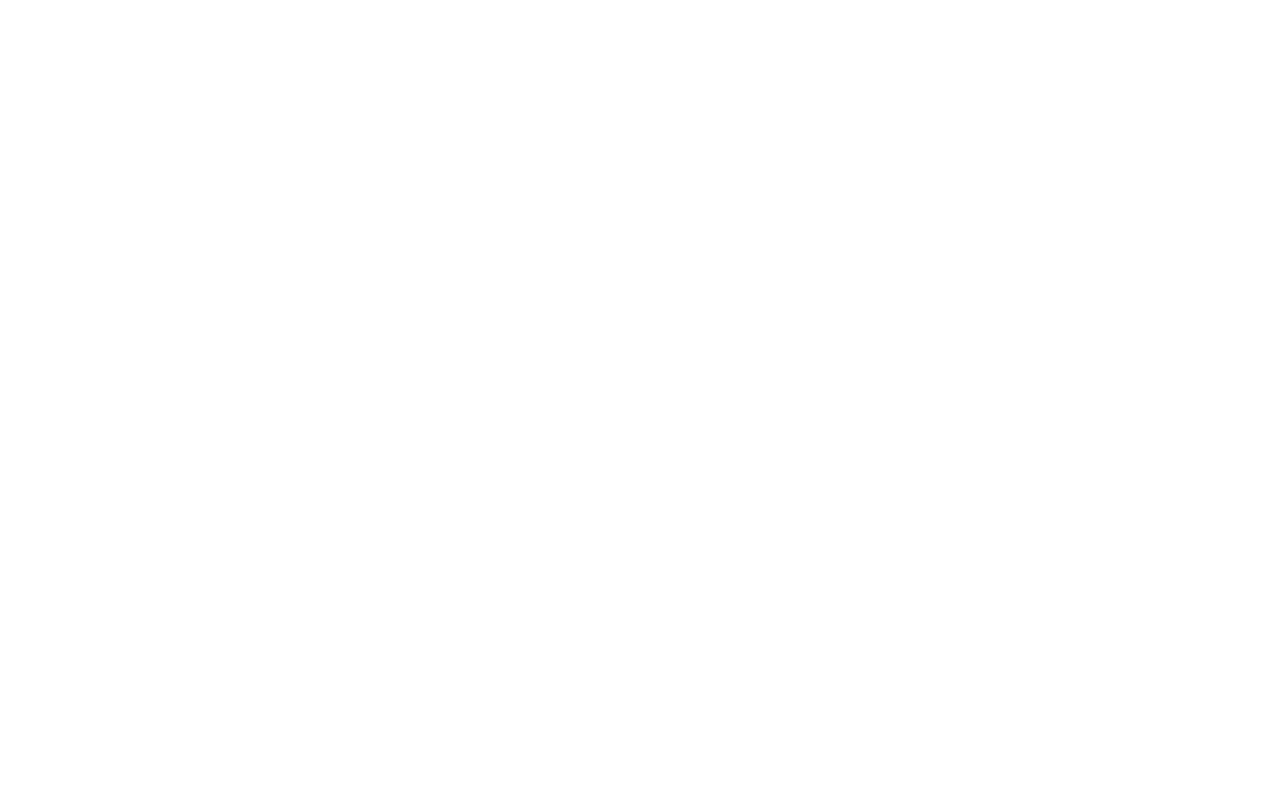
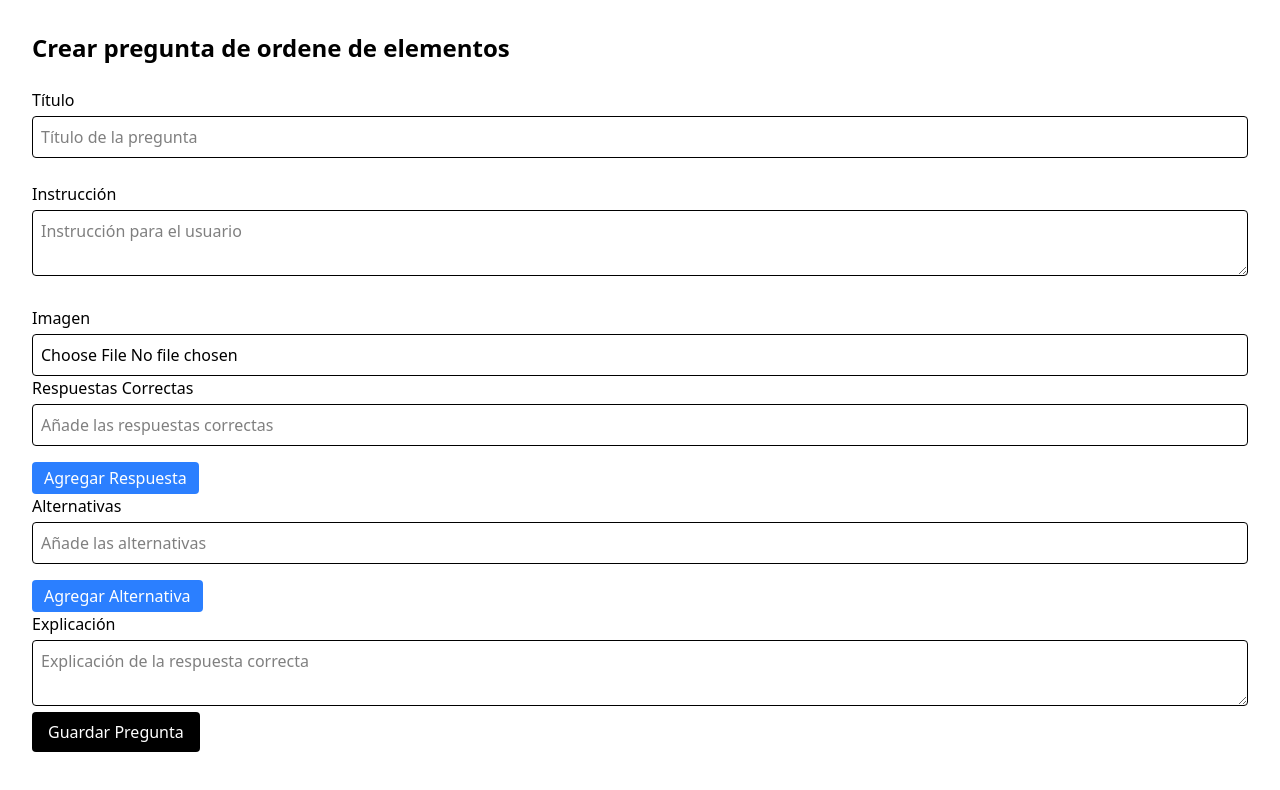
Before and after one commit to epf-21/web, a React (Vite) app in the folder frontend/: page /Seleccionar-Respuesta in a window 1280 px wide. Before the commit this address had no page. Shown: the top 790 px of the page. Built offline with nearby package versions, Linux system fonts and the light colour scheme.

Commit message:
feat(frontend): plantilla basica

```diff
--- a/frontend/src/App.jsx
+++ b/frontend/src/App.jsx
@@ -1,14 +1,18 @@
-import React from 'react'
-import { BrowserRouter, Routes, Route } from 'react-router-dom'
-import Home from './pages/home'
-import GameDoor from './pages/GameDoor.jsx'
+import React from 'react';
+import { BrowserRouter, Routes, Route } from 'react-router-dom';
+import Home from './pages/Home';
+import DragDrop from './pages/DragDrop';
+import SelectCorrectAnswer from './pages/SelectCorrectAnswer';
+import SortElements from './pages/SortElements';
 
 export default function App() {
   return (
     <BrowserRouter>
       <Routes>
         <Route path='/' element={<Home />} />
-        <Route path='/GameDoor' element={<GameDoor />} />
+        <Route path='/Arrastrar-Soltar' element={<DragDrop />} />
+        <Route path='/Seleccionar-Respuesta' element={<SelectCorrectAnswer />} />
+        <Route path='/Ordenar-Elementos' element={<SortElements />} />
       </Routes>
     </BrowserRouter>
   )
--- /dev/null
+++ b/frontend/src/components/TemplateCard.jsx
@@ -0,0 +1,19 @@
+import { useNavigate } from 'react-router-dom';
+
+export default function TemplateCard({ name, description, path }) {
+  const navigate = useNavigate();
+
+  return (
+    <div
+      className="border rounded-xl p-6 hover:shadow-lg cursor-pointer transition"
+      onClick={() => navigate(path)}
+    >
+      <h2 className="text-xl font-semibold mb-2">
+        {name}
+      </h2>
+      <p className="text-gray-600">
+        {description}
+      </p>
+    </div>
+  );
+}
--- a/frontend/src/components/custom/Puerta.jsx
+++ /dev/null
@@ -1,27 +0,0 @@
-import { useState } from 'react';
-export default function Puerta({msg,emoji}) {
-  const [isOpen, setIsOpen] = useState(false);
-  const toggleDoor = () => {
-    setIsOpen(!isOpen);
-  };
-
-  return (
-    <div className="flex flex-col items-center justify-center">
-      <div className="relative w-48 h-64 cursor-pointer overflow-hidden" onClick={toggleDoor}>
-
-        <div className="absolute w-48 h-64 bg-amber-800 border-4 border-amber-900 flex justify-center items-center text-9xl">{emoji}</div>
-        <div
-          className={`absolute w-44 h-60 bg-amber-700 border-2 border-amber-900 top-2 left-2 transition-transform duration-2000 ease-in-out ${
-            isOpen ? 'translate-x-44' : 'translate-x-0'
-          }`}
-        >
-          <div className="absolute w-3 h-3 bg-yellow-600 rounded-full left-3 top-32"></div>
-        </div>
-      </div>
-
-      <p className="mt-4 text-center text-amber-50 font-sans">
-          {msg}
-      </p>
-    </div>
-  );
-}
--- /dev/null
+++ b/frontend/src/pages/DragDrop.jsx
@@ -0,0 +1,35 @@
+import { useState } from 'react';
+
+export default function DragDrop() {
+  const [items, setItems] = useState(["Elemento 1", "Elemento 2", "Elemento 3"]);
+
+  const handleDrop = (dragIndex, hoverIndex) => {
+    const updatedItems = [...items];
+    const [removed] = updatedItems.splice(dragIndex, 1);
+    updatedItems.splice(hoverIndex, 0, removed);
+    setItems(updatedItems);
+  };
+
+  return (
+    <div className="p-8">
+      <h1 className="text-2xl font-bold mb-4">Arrastra para ordenar</h1>
+      <ul>
+        {items.map((item, index) => (
+          <li
+            key={index}
+            draggable
+            onDragStart={(e) => e.dataTransfer.setData("dragIndex", index)}
+            onDragOver={(e) => e.preventDefault()}
+            onDrop={(e) => {
+              const dragIndex = e.dataTransfer.getData("dragIndex");
+              handleDrop(dragIndex, index);
+            }}
+            className="border p-4 mb-2 bg-gray-100 rounded-md cursor-move"
+          >
+            {item}
+          </li>
+        ))}
+      </ul>
+    </div>
+  );
+}
--- a/frontend/src/pages/GameDoor.jsx
+++ /dev/null
@@ -1,19 +0,0 @@
-import React from 'react'
-import Puerta from '../components/custom/Puerta'
-
-export default function GameDoor() {
-  return (
-    <div className='w-full h-screen bg-gradient-to-b from-black via-gray-900 to-black flex flex-col justify-center items-center'>
-      <h1 className='text-5xl font-extrabold mb-12 text-red-600 drop-shadow-[0_0_10px_rgba(255,0,0,0.7)] tracking-wider'>
-        ¿Cuál es la capital de EE. UU.?
-      </h1>
-
-      <div className='w-[85%] bg-gradient-to-r from-[#2b0000] via-[#3d0000] to-[#2b0000] flex justify-center gap-10 p-10 rounded-3xl shadow-[0_0_30px_rgba(255,0,0,0.4)] border-4 border-red-900'>
-        <Puerta msg={"Washington D. C."} emoji={'👍'} />
-        <Puerta msg={"New York"} emoji={'🧟'} />
-        <Puerta msg={"Los Angeles"} emoji={'👻'} />
-        <Puerta msg={"Chicago"} emoji={'🕷️'} />
-      </div>
-    </div>
-  )
-}
--- /dev/null
+++ b/frontend/src/pages/SelectCorrectAnswer.jsx
@@ -0,0 +1,128 @@
+import { useState } from 'react';
+
+export default function SelectCorrectAnswer() {
+  const [title, setTitle] = useState('');
+  const [intruction, setIntruction] = useState('');
+  const [image, setImage] = useState(null);
+  const [correctAnswers, setCorrectAnswers] = useState(['']);
+  const [alternatives, setAlternatives] = useState([''])
+  const [explanation, setExplanation] = useState('');
+
+  const handleCorrectAnswerChange = (index, value) => {
+    const newCorrectAnswers = [...correctAnswers];
+    newCorrectAnswers[index] = value;
+    setCorrectAnswers(newCorrectAnswers);
+  }
+
+  const addItemCorrectAnswer = () => {
+    setCorrectAnswers([...correctAnswers, '']);
+  }
+
+  const handleAlternativeChange = (index, value) => {
+    const newAlternatives = [...alternatives];
+    newAlternatives[index] = value;
+    setAlternatives(newAlternatives);
+  }
+
+  const addItemAlternative = () => {
+    setAlternatives([...alternatives, '']);
+  }
+
+  const handleSubmit = (e) => {
+    e.preventDefault();
+    console.log({
+      title,
+      intruction,
+      image,
+      correctAnswers,
+      alternatives,
+      explanation
+    });
+  };
+
+  return (
+    <div className="p-8">
+      <h1 className="text-2xl font-bold mb-6">Crear pregunta de ordene de elementos</h1>
+      <form className="space-y-6" onSubmit={handleSubmit}>
+        <div>
+          <label className="block mb-1 font-medium">Título</label>
+          <input
+            type="text"
+            value={title}
+            onChange={(e) => setTitle(e.target.value)}
+            className="w-full p-2 border rounded"
+            placeholder="Título de la pregunta"
+          />
+        </div>
+        <div>
+          <label className="block mb-1 font-medium">Instrucción</label>
+          <textarea
+            value={intruction} onChange={(e) => setIntruction(e.target.value)}
+            className="w-full p-2 border rounded"
+            placeholder="Instrucción para el usuario"
+          />
+        </div>
+        <div>
+          <label className="block mb-1 font-medium">Imagen</label>
+          <input
+            type="file"
+            onChange={(e) => setImage(e.target.files[0])}
+            className="w-full p-2 border rounded"
+          />
+          <div>
+            <label className="block mb-1 font-medium">Respuestas Correctas</label>
+            {correctAnswers.map((item, index) => (
+              <input
+                key={index}
+                value={item}
+                onChange={(e) => handleCorrectAnswerChange(index, e.target.value)}
+                className="w-full p-2 border rounded mb-2"
+                placeholder="Añade las respuestas correctas"
+              />
+            ))}
+            <button
+              type="button"
+              onClick={addItemCorrectAnswer}
+              className="bg-blue-500 text-white py-1 px-3 rounded mt-2"
+            >
+              Agregar Respuesta
+            </button>
+          </div>
+          <div>
+            <label className="block mb-1 font-medium">Alternativas</label>
+            {alternatives.map((item, index) => (
+              <input
+                key={index}
+                value={item}
+                onChange={(e) => handleAlternativeChange(index, e.target.value)}
+                className="w-full p-2 border rounded mb-2"
+                placeholder="Añade las alternativas"
+              />
+            ))}
+            <button
+              type="button"
+              onClick={addItemAlternative}
+              className="bg-blue-500 text-white py-1 px-3 rounded mt-2"
+            >
+              Agregar Alternativa
+            </button>
+          </div>
+          <div>
+            <label className="block mb-1 font-medium">Explicación</label>
+            <textarea
+              value={explanation} onChange={(e) => setExplanation(e.target.value)}
+              className="w-full p-2 border rounded"
+              placeholder="Explicación de la respuesta correcta"
+            />
+          </div>
+          <button
+            type="submit"
+            className="bg-black text-white py-2 px-4 rounded"
+          >
+            Guardar Pregunta
+          </button>
+        </div>
+      </form>
+    </div>
+  );
+}
--- /dev/null
+++ b/frontend/src/pages/SortElements.jsx
@@ -0,0 +1,5 @@
+export default function SortElements() {
+  return (
+    <div>Ordenar Elementos</div>
+  );
+}
--- a/frontend/src/pages/home.jsx
+++ b/frontend/src/pages/home.jsx
@@ -1,11 +1,26 @@
+import TemplateCard from '../components/TemplateCard';
 
+const templates = [
+  { id: 1, name: "Arrastrar y soltar", description: "Organiza elementos arrastrándolos", path: '/Arrastrar-Soltar' },
+  { id: 2, name: "Selecciona Respuesta", description: "Elige la respuesta correcta entre varias opciones.", path: '/Seleccionar-Respuesta' },
+  { id: 3, name: "Ordenar Elementos", description: "Ordena los elementos en el orden correcto.", path: '/Ordenar-Elementos' },
+];
 
-export default function home() {
+export default function Home() {
+
   return (
-    <>
-      <h1 className="text-3xl font-bold underline">
-        Editor de preguntas interactivas
-      </h1>
-    </>
-  )
+    <div className="p-8">
+      <h1 className="text-3xl font-bold mb-6">Elige una plantilla</h1>
+      <div className="grid grid-cols-1 md:grid-cols-2 lg:grid-cols-3 gap-6">
+        {templates.map((template) => (
+          <TemplateCard
+            key={template.id}
+            name={template.name}
+            description={template.description}
+            path={template.path}
+          />
+        ))}
+      </div>
+    </div>
+  );
 }
```
